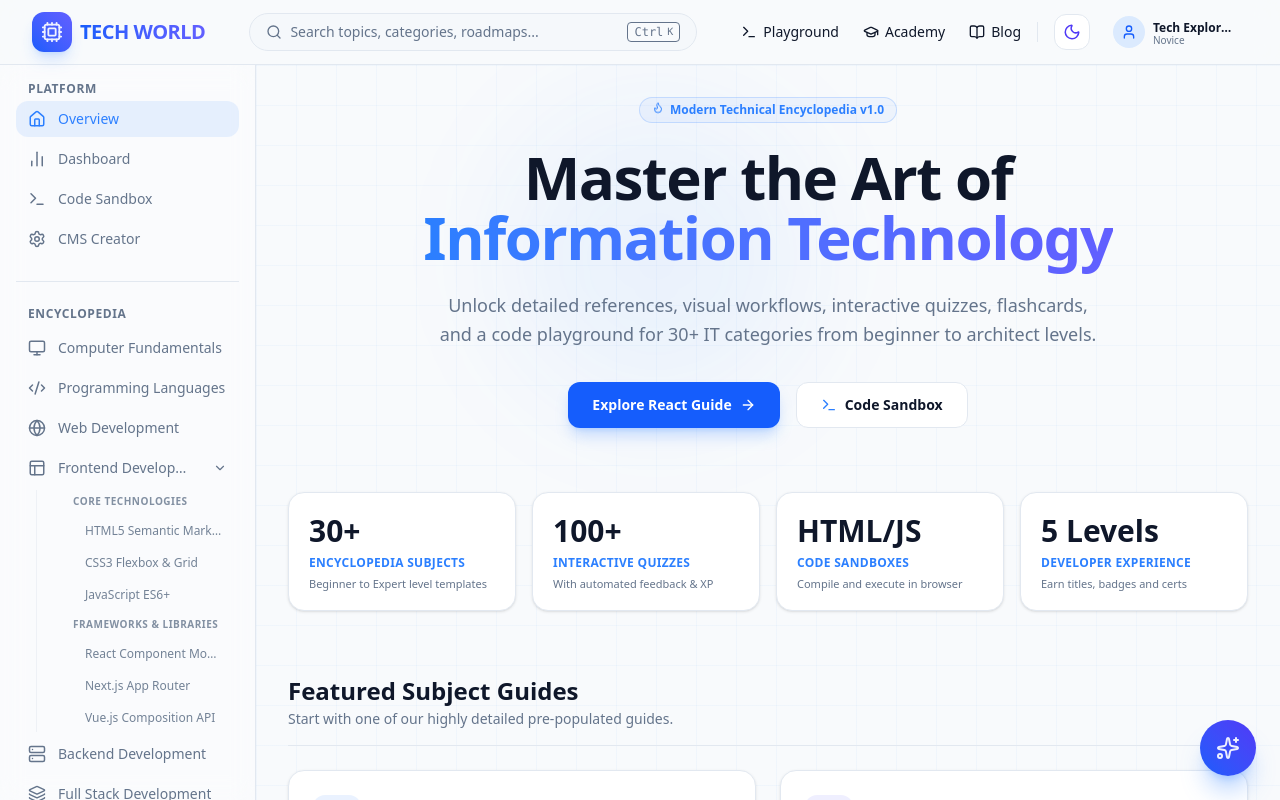
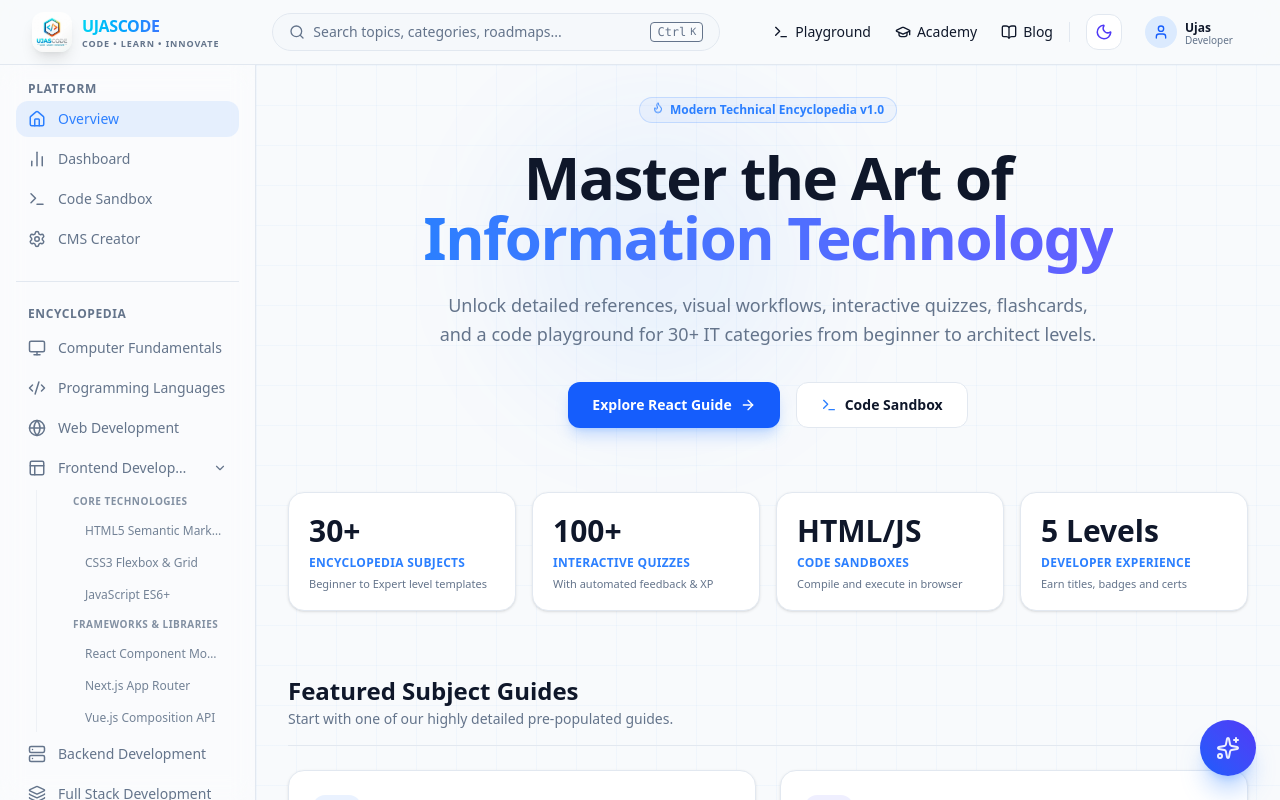
Before and after one commit to ujasshekhat/tech-world, a Next.js app: page / in a window 1280 px wide. Shown: the top 800 px of the page. Built offline with nearby package versions, Linux system fonts and the light colour scheme.

Commit message:
feat: rebrand to UjasCode with logo and updated profile

```diff
--- a/src/app/layout.tsx
+++ b/src/app/layout.tsx
@@ -15,8 +15,8 @@ const geistMono = Geist_Mono({
 });
 
 export const metadata: Metadata = {
-  title: "Tech World - Elite Tech Encyclopedia & Learning Platform",
-  description: "Learn every major topic in Information Technology from beginner to expert with high-quality documentation, quizzes, flashcards, and interactive sandboxes.",
+  title: "UjasCode - Code • Learn • Innovate | Tech Encyclopedia",
+  description: "UjasCode — Learn every major topic in Information Technology from beginner to expert. High-quality docs, quizzes, flashcards, and a code playground.",
 };
 
 export default function RootLayout({
--- a/src/components/layout/Navbar.tsx
+++ b/src/components/layout/Navbar.tsx
@@ -91,13 +91,20 @@ export function Navbar() {
       <header className="sticky top-0 z-40 w-full border-b border-border bg-background/80 backdrop-blur-md">
         <div className="mx-auto flex h-16 max-w-7xl items-center justify-between px-4 sm:px-6 lg:px-8">
           {/* Logo */}
-          <Link href="/" className="flex items-center space-x-2">
-            <div className="flex h-10 w-10 items-center justify-center rounded-xl bg-gradient-to-tr from-blue-600 to-indigo-500 text-white shadow-lg shadow-blue-500/20">
-              <Cpu size={22} className="animate-pulse" />
+          <Link href="/" className="flex items-center space-x-2.5">
+            <img
+              src="/ujascode-logo.jpg"
+              alt="UjasCode Logo"
+              className="h-10 w-10 rounded-xl object-cover shadow-lg"
+            />
+            <div className="flex flex-col leading-tight">
+              <span className="text-base font-extrabold tracking-tight bg-gradient-to-r from-cyan-400 via-blue-500 to-indigo-500 bg-clip-text text-transparent">
+                UJASCODE
+              </span>
+              <span className="text-[9px] font-semibold text-muted-foreground tracking-widest uppercase">
+                Code • Learn • Innovate
+              </span>
             </div>
-            <span className="text-xl font-extrabold tracking-tight bg-gradient-to-r from-blue-600 to-indigo-500 bg-clip-text text-transparent dark:from-blue-400 dark:to-indigo-300">
-              TECH WORLD
-            </span>
           </Link>
 
           {/* Center search bar (desktop) */}
--- a/src/lib/store.tsx
+++ b/src/lib/store.tsx
@@ -4,10 +4,10 @@ import { useState, useEffect } from "react";
 import { UserProgress } from "./types";
 
 const DEFAULT_PROFILE = {
-  name: "Tech Explorer",
-  title: "Junior Developer",
+  name: "Ujas",
+  title: "Full Stack Developer",
   exp: 0,
-  rank: "Novice (Lvl 1)",
+  rank: "Developer (Lvl 1)",
   badges: ["Hello World"]
 };
 
@@ -143,7 +143,7 @@ export function useUserStore() {
       ...store,
       profile: {
         ...store.profile,
-        name: newName || "Tech Explorer"
+        name: newName || "Ujas"
       }
     });
   };
```
Also changed, not shown: public/ujascode-logo.jpg (added).
